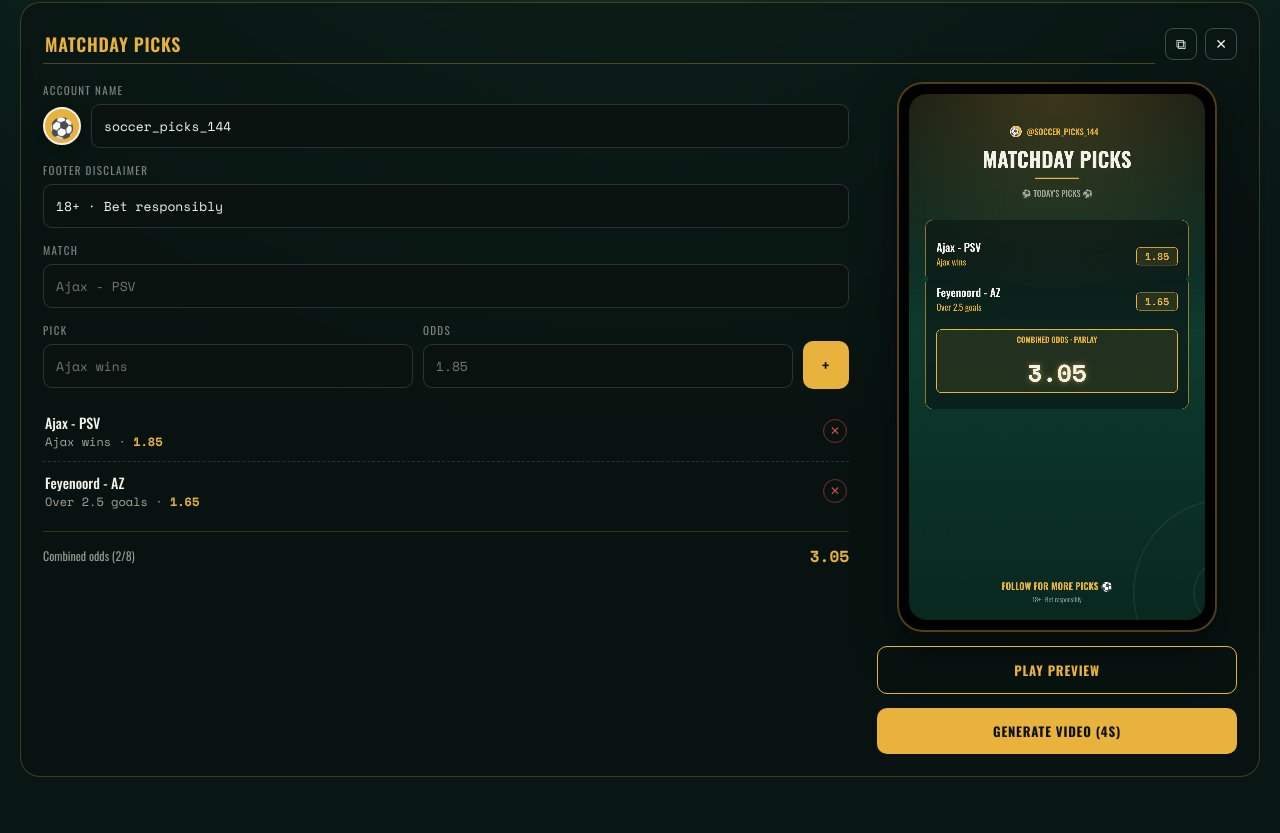
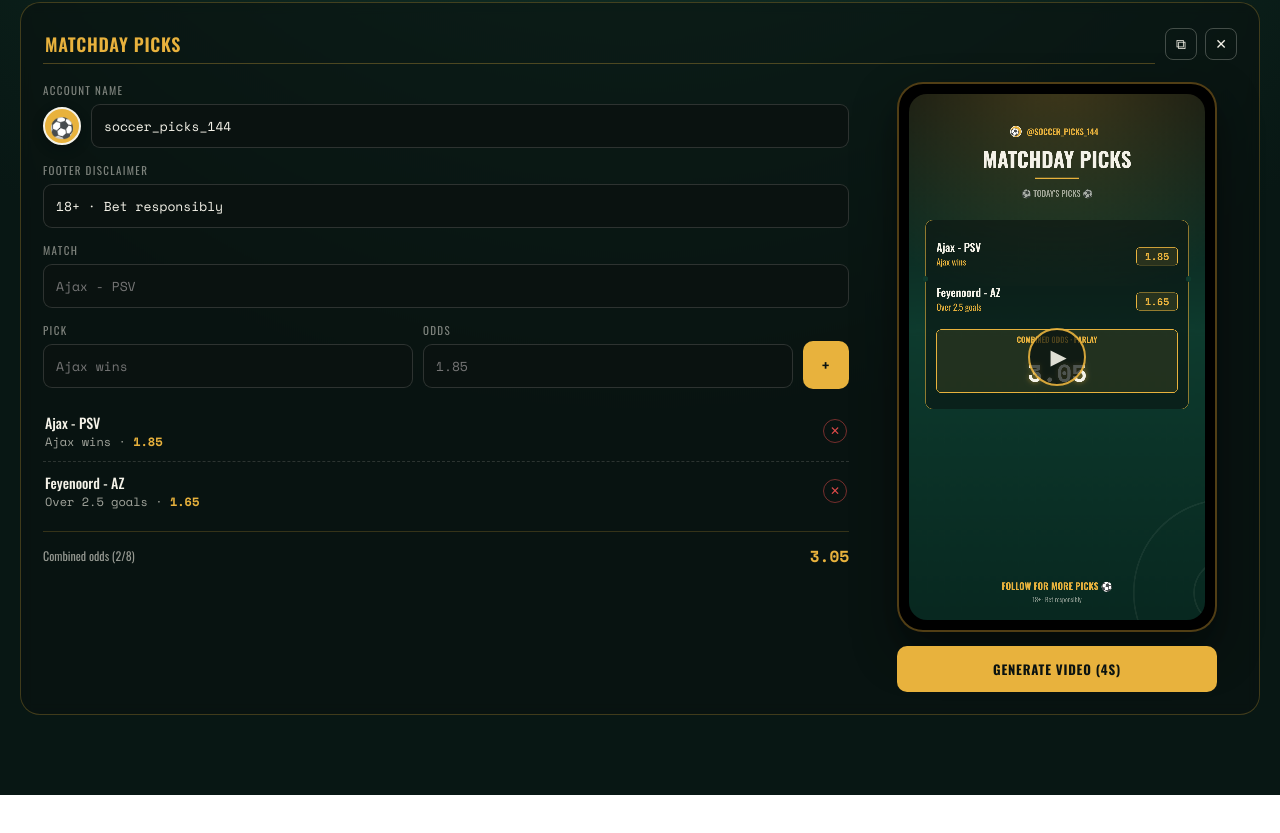
Before and after one commit to StevenVeer/SoccerPicks, a React (Vite) app: page / in a window 1280 px wide. Shown: the part 395-1228 px from the top of the page. After the commit the page ends 1190 px from the top, so only its background shows below. Built offline with nearby package versions, Linux system fonts and the light colour scheme.

Commit message:
feat: add preview play button and enhance video recording options

```diff
--- a/src/App.css
+++ b/src/App.css
@@ -313,6 +313,8 @@
 }
 .project-preview button.primary {
   margin-top: 14px;
+  width: 100%;
+  max-width: 320px;
 }
 .phone-frame {
   background: #000;
@@ -328,6 +330,32 @@
   border-radius: 18px;
   overflow: hidden;
   aspect-ratio: 9 / 16;
+}
+.preview-play-button {
+  position: absolute;
+  top: 50%;
+  left: 50%;
+  display: grid;
+  place-items: center;
+  width: 58px;
+  height: 58px;
+  padding: 0 0 0 3px;
+  transform: translate(-50%, -50%);
+  background: rgba(10, 18, 16, 0.78);
+  border: 2px solid var(--gold);
+  border-radius: 50%;
+  color: var(--chalk);
+  font-size: 21px;
+  cursor: pointer;
+  opacity: 0.9;
+  transition: opacity 0.15s ease, transform 0.15s ease;
+}
+.preview-play-button:hover:not(:disabled) {
+  opacity: 1;
+  transform: translate(-50%, -50%) scale(1.05);
+}
+.preview-play-button:disabled {
+  cursor: default;
 }
 canvas {
   width: 100%;
@@ -352,15 +380,23 @@
 .download-link {
   display: block;
   text-align: center;
-  margin-top: 10px;
+  margin-top: 14px;
   width: 100%;
   max-width: 320px;
-  background: rgba(232, 178, 61, 0.12);
-  border: 1px solid var(--gold);
-  color: var(--gold);
-  padding: 10px;
-  border-radius: 9px;
+  box-sizing: border-box;
+  color: var(--ink);
+  font-family: 'Oswald', sans-serif;
+  font-weight: 700;
+  letter-spacing: 0.06em;
+  text-transform: uppercase;
+  font-size: 13px;
+  padding: 13px 18px;
+  border-radius: 10px;
+  background: var(--gold);
   text-decoration: none;
-  font-weight: 600;
-  font-size: 12px;
+  transition: transform 0.15s ease, background 0.15s ease;
 }
+.download-link:hover {
+  background: #f2c463;
+  transform: translateY(-1px);
+}
--- a/src/components/ProjectCard.jsx
+++ b/src/components/ProjectCard.jsx
@@ -243,6 +243,15 @@
           <div className="phone-frame">
             <div className="phone-screen">
               <canvas ref={canvasRef} width="1080" height="1920" />
+              <button
+                type="button"
+                className="preview-play-button"
+                onClick={playPreview}
+                disabled={isPreviewing || status === 'recording'}
+                aria-label={isPreviewing ? 'Playing preview' : 'Play preview'}
+              >
+                {isPreviewing ? '❚❚' : '▶'}
+              </button>
             </div>
           </div>
 
@@ -252,22 +261,13 @@
             </div>
           )}
 
-          <button
-            type="button"
-            className="primary outline"
-            onClick={playPreview}
-            disabled={isPreviewing || status === 'recording'}
-          >
-            {isPreviewing ? 'Playing preview…' : 'Play preview'}
-          </button>
-
           <button type="button" className="primary" onClick={generate} disabled={status === 'recording' || isPreviewing}>
             {status === 'recording' ? 'Recording…' : `Generate video (${duration}s)`}
           </button>
 
           {videoUrl && (
-            <a className="download-link" href={videoUrl} download={`${slugify(project.title)}.webm`}>
-              Download video (.webm)
+            <a className="primary download-link" href={videoUrl} download={`${slugify(project.title)}.webm`}>
+              Download
             </a>
           )}
         </div>
--- a/src/lib/videoRecorder.js
+++ b/src/lib/videoRecorder.js
@@ -26,7 +26,9 @@
 
     let recorder;
     try {
-      recorder = mimeType ? new MediaRecorder(stream, { mimeType }) : new MediaRecorder(stream);
+      const options = { videoBitsPerSecond: 8_000_000 };
+      if (mimeType) options.mimeType = mimeType;
+      recorder = new MediaRecorder(stream, options);
     } catch (err) {
       reject(err);
       return;
```
